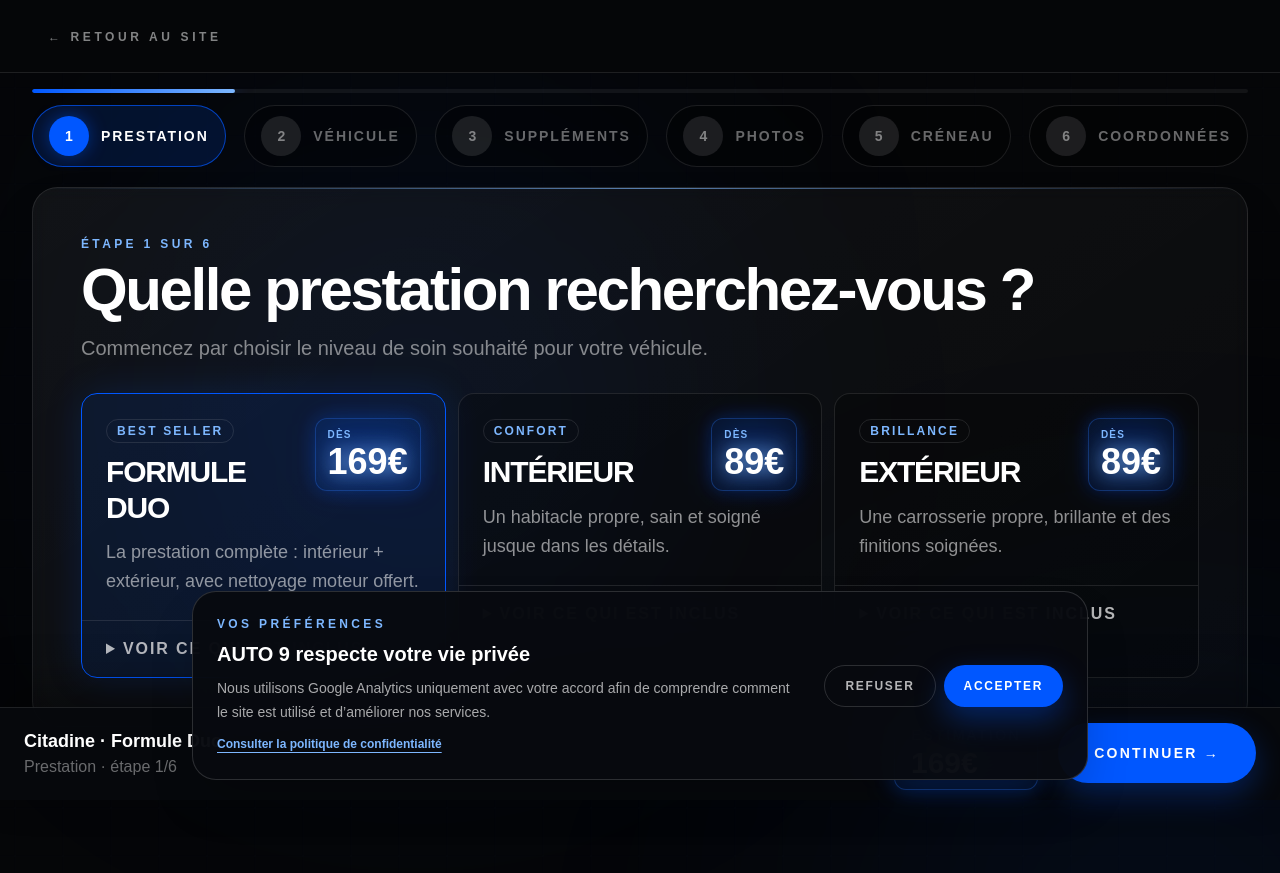
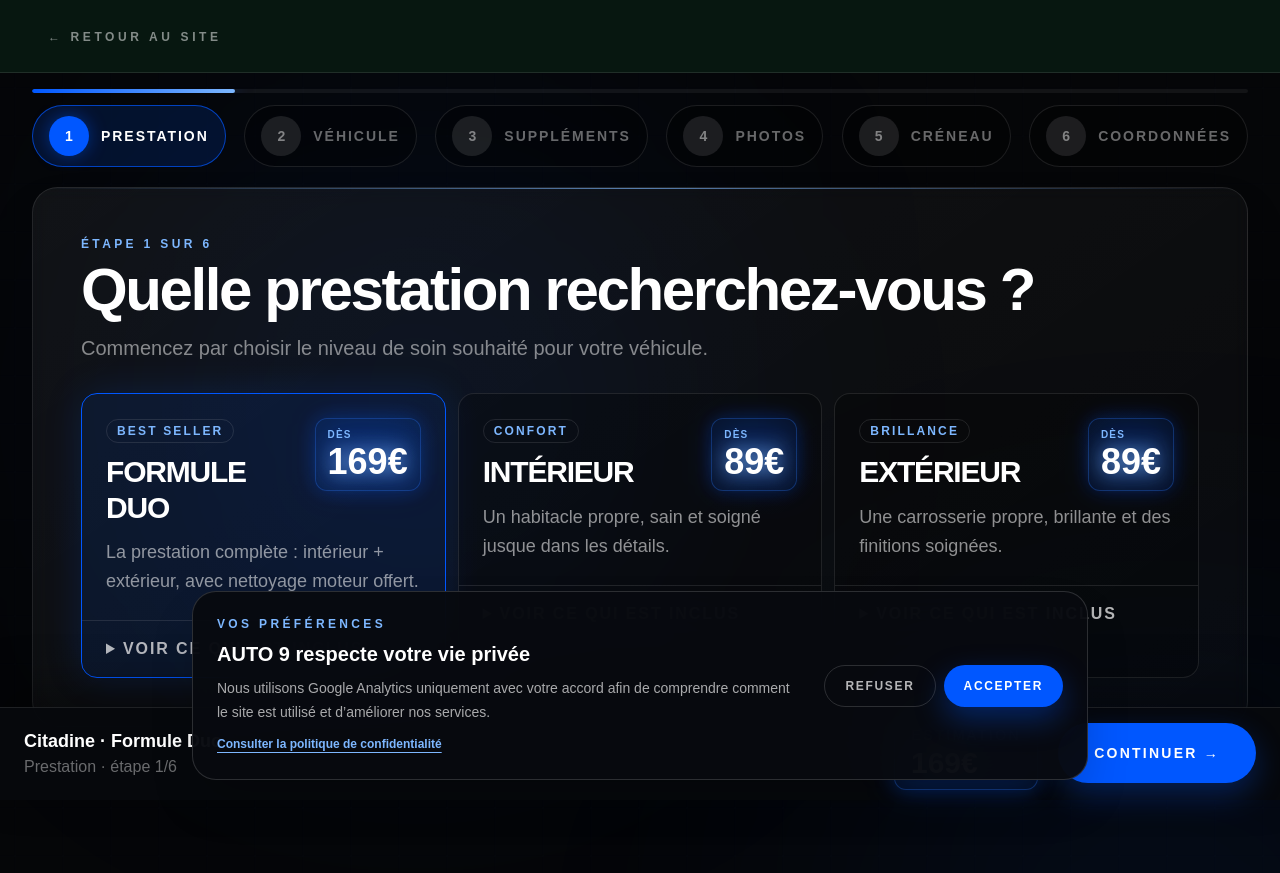
Before and after one commit to AUTO9NIMES/auto9-premium, a Next.js app: page /devis in a window 1280 px wide. Built offline with nearby package versions, Linux system fonts and the light colour scheme.

Commit message:
style: apply emerald signature without changing application behavior

```diff
--- a/app/devis/page.tsx
+++ b/app/devis/page.tsx
@@ -4,11 +4,11 @@ import { QuoteConfigurator } from "../components/QuoteConfigurator";
 
 export default function DevisPage() {
   return (
-    <main className="min-h-screen bg-[#050608] text-white">
+    <main className="min-h-screen bg-[#071710] text-white">
       <div className="border-b border-white/10 px-6 py-6 md:px-12">
         <Link
           href="/"
-          className="text-xs font-black uppercase tracking-[0.3em] text-white/50 transition hover:text-[#B8C7D1]"
+          className="text-xs font-black uppercase tracking-[0.3em] text-white/50 transition hover:text-[#bbc9c4]"
         >
           ← Retour au site
         </Link>
```
